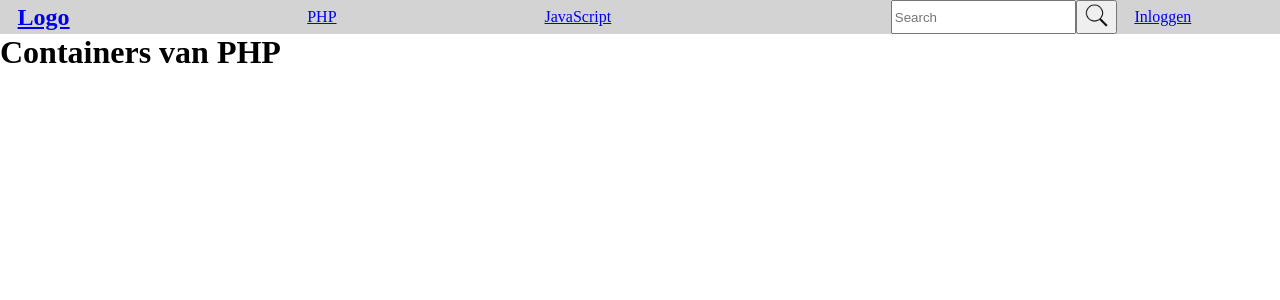
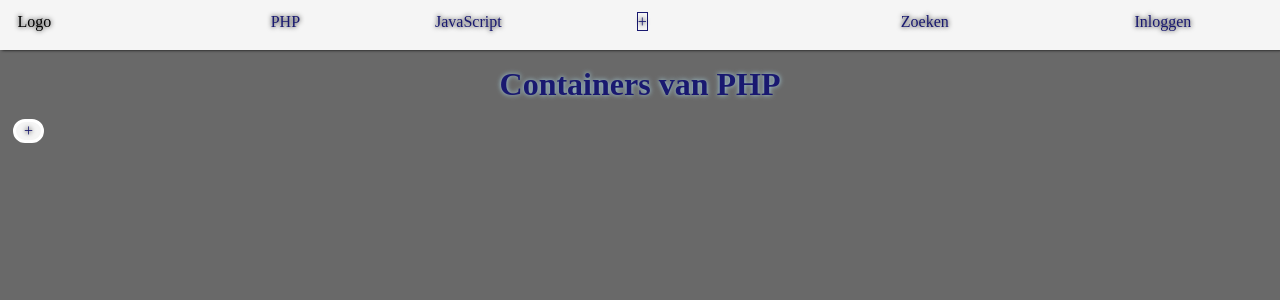
Before and after one commit to NicoKancz/PL_CMS, a PHP site: page /PL_CMS/category.php?id=1 in a window 1280 px wide. Shown: the top 300 px of the page. Run offline with PHP 8.4, Linux system fonts and the light colour scheme; data comes from the database, SQL or seed files in the repository; data that the repository does not hold is empty.

Commit message:
Created design for the website. Can add containers in a category.

```diff
--- a/category.php
+++ b/category.php
@@ -9,7 +9,23 @@
     $language = showLanguage($conn, htmlspecialchars($_SESSION['languageId']));
 ?>
     <h1>Containers van <?php echo htmlspecialchars($language['languageName']) ?></h1>
+    <main class="containers">
+        <?php
+
+        $conn = connect_db();
+        $rows = showContainers($conn, htmlspecialchars($_SESSION['languageId']));
+        foreach($rows as $row){
+            echo
+                '<div class="languageContainer">
+                    <h2><a href="forum.php?id=' . $row['containerId'] . '">' . $row['containerName'] . '</a></h2>
+                    <p>' . $row['containerDescription'] . '</p>
+                </div>';
+        }
+        //if(isset($_SESSION['userName']) && $_SESSION['userRole'] === 3){
+        echo '<div class="languageContainerPlus"><a href="addContainer.php"> + </a></div>';
+        //}
+        ?>
+    </main>
 <?php
-    include_once './page_parts/main.php';
     include_once './page_parts/footer.php';
 ?>
--- a/css/myStyle.css
+++ b/css/myStyle.css
@@ -1,14 +1,26 @@
 body{
+    background-color: dimgrey;
     margin: 0;
     padding: 0;
 }
 
 header{
-    background-color: lightgrey;
+    background-color: whitesmoke;
+    box-shadow: 2px 0px 3px black;
+    padding-top: 1%;
+    padding-bottom: 1.5%;
+}
+
+form{
+    text-align: center;
 }
 
 h1{
-    margin: 0;
+    text-align: center;
+    color: midnightblue;
+    text-shadow: 0px 0px 5px lightblue;
+    margin-top: 2vh;
+    margin-bottom: 2vh;
 }
 
 nav{
@@ -18,12 +30,54 @@ nav{
     align-items: center;
 }
 
+label{
+    color: midnightblue;
+    text-shadow: 0px 0px 5px lightblue;
+}
+
+a:link, a:visited{
+    color: midnightblue;
+    text-shadow: 0px 0px 5px black;
+    text-decoration: none;
+}
+
+.center{
+    text-align: center;
+}
+
+.containers{
+    display: flex;
+    justify-content: flex-start;
+}
+
+.languageContainer{
+    text-align: center;
+    background-color: whitesmoke;
+    border: 3px solid white;
+    border-radius: 25px;
+    width: 23%;
+    margin-left: 1%;
+    margin-right: 1%;
+}
+
+.languageContainerPlus{
+    text-align: center;
+    background-color: whitesmoke;
+    border: 3px solid white;
+    border-radius: 25px;
+    width: 2%;
+    height: 2%;
+    margin-left: 1%;
+    margin-right: 1%;
+}
+
 .error{
-    color: red;
+    color: darkred;
     line-height: 0.5;
 }
 
 #logo{
+    color: black;
     width: 10%;
 }
 
@@ -36,18 +90,13 @@ nav{
     flex-wrap: wrap;
 }
 
-#categories:link{
-    text-decoration: none;
-}
-
 #btnAddLanguage{
-    width: 10%;
+    border: thin solid midnightblue;
 }
 
 #search{
     width: 30%;
-    display: flex;
-    justify-content: flex-end;
+    text-align: center;
 }
 
 #loginSystem{
--- /dev/null
+++ b/forum.php
@@ -0,0 +1 @@
+<?php
--- a/includes/queries.inc.php
+++ b/includes/queries.inc.php
@@ -34,10 +34,10 @@ function showContainer($conn, $id){
     return $stmt->execute([$id]);
 }
 
-function showContainers($conn){
-    $query = "SELECT * FROM containers";
+function showContainers($conn, $id){
+    $query = "SELECT * FROM containers WHERE languageId=?";
     $stmt = $conn->prepare($query);
-    $stmt->execute();
+    $stmt->execute([$id]);
     return $stmt->fetchAll(PDO::FETCH_ASSOC);
 }
 
--- a/index.php
+++ b/index.php
@@ -1,4 +1,3 @@
 <?php
 include_once './page_parts/header.php';
-//include_once './page_parts/main.php';
 include_once './page_parts/footer.php';
--- a/page_parts/header.php
+++ b/page_parts/header.php
@@ -13,7 +13,7 @@
     <body>
         <header>
             <nav>
-                <a id="logo" href="/PL_CMS/index.php"><h1>Logo</h1></a>
+                <a id="logo" href="/PL_CMS/index.php">Logo</a>
                 <ul id="categories">
                     <?php
                         //get rows from the table languages and display on header as the categories
@@ -21,22 +21,21 @@
                         $conn = connect_db();
                         $rows = showLanguages($conn);
                         foreach($rows as $row){
-                            echo '<li><a href="/PL_CMS/category.php?id=' . htmlspecialchars($row['languageId']) . '">' . $row['languageName'] . '</a></li>';
+                            echo '<li><a href="/PL_CMS/category.php?id=' . htmlspecialchars($row['languageId']) . '">' . htmlspecialchars($row['languageName']) . '</a></li>';
                         }
                         close_db($conn);
+//                        if(isset($_SESSION['userName']) && $_SESSION['userRole'] === 1){
+                            echo '<li><a id="btnAddLanguage" href="/PL_CMS/addLanguage.php"> + </a></li>';
+//                        }
                     ?>
                 </ul>
-                <?php
-                if(isset($_SESSION['userName']) && $_SESSION['userRole'] == 1){
-                    echo '<a id="btnAddLanguage" href="/PL_CMS/addLanguage.php">Programmeertaal toevoegen</a>';
-                }
-                ?>
-                <form method="post" action="/PL_CMS/search.php" id="search">
-                    <input type="text" name="search" placeholder="Search">
-                    <button type="submit">
-                        <img src="/PL_CMS/img/search_icon.png" alt="Image search icon" width="25px" height="25px"/>
-                    </button>
-                </form>
+                <a id="search" href="search.php">Zoeken</a>
+<!--                <form method="post" action="/PL_CMS/search.php" id="search">-->
+<!--                    <input type="text" name="search" placeholder="Search">-->
+<!--                    <button type="submit">-->
+<!--                        <img src="/PL_CMS/img/search_icon.png" alt="Image search icon" width="25px" height="25px"/>-->
+<!--                    </button>-->
+<!--                </form>-->
                 <?php
                 if(isset($_SESSION['userName'])){
                     echo '<span id="loginSystem">
--- a/page_parts/main.php
+++ /dev/null
@@ -1,15 +0,0 @@
-    <main>
-<!--        todo: design containers-->
-        <?php
-            require_once './includes/queries.inc.php';
-
-            $conn = connect_db();
-            $rows = showContainers($conn);
-            foreach($rows as $row){
-                echo
-                    '<div class="languageContainer">
-                        <h2>' . $row['containerName'] . '</h2>
-                    </div>';
-            }
-        ?>
-    </main>
```
Also changed, not shown: addContainer.php (+20 -13 lines), addLanguage.php (+4 -3 lines), login.php (+8 -5 lines), register.php (+4 -3 lines), includes/validation.inc.php (renamed from includes/userValidation.inc.php).
